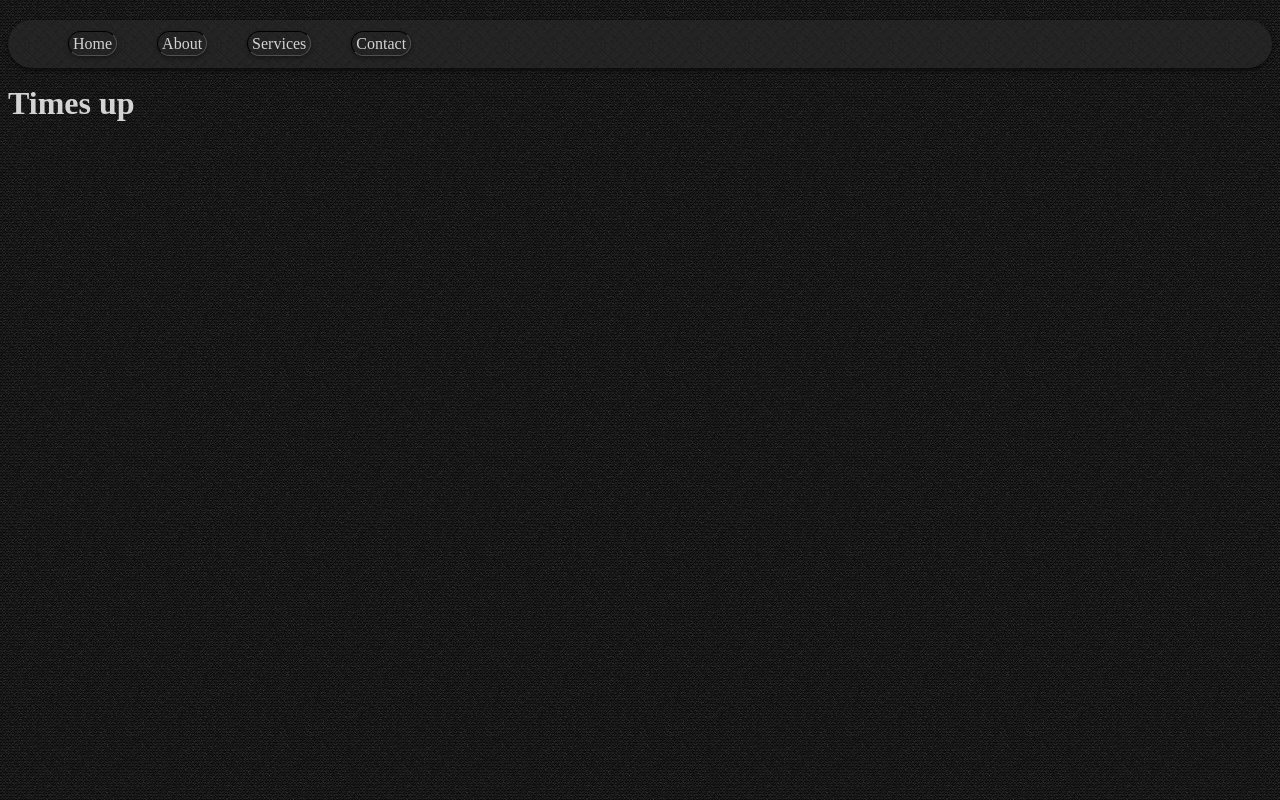
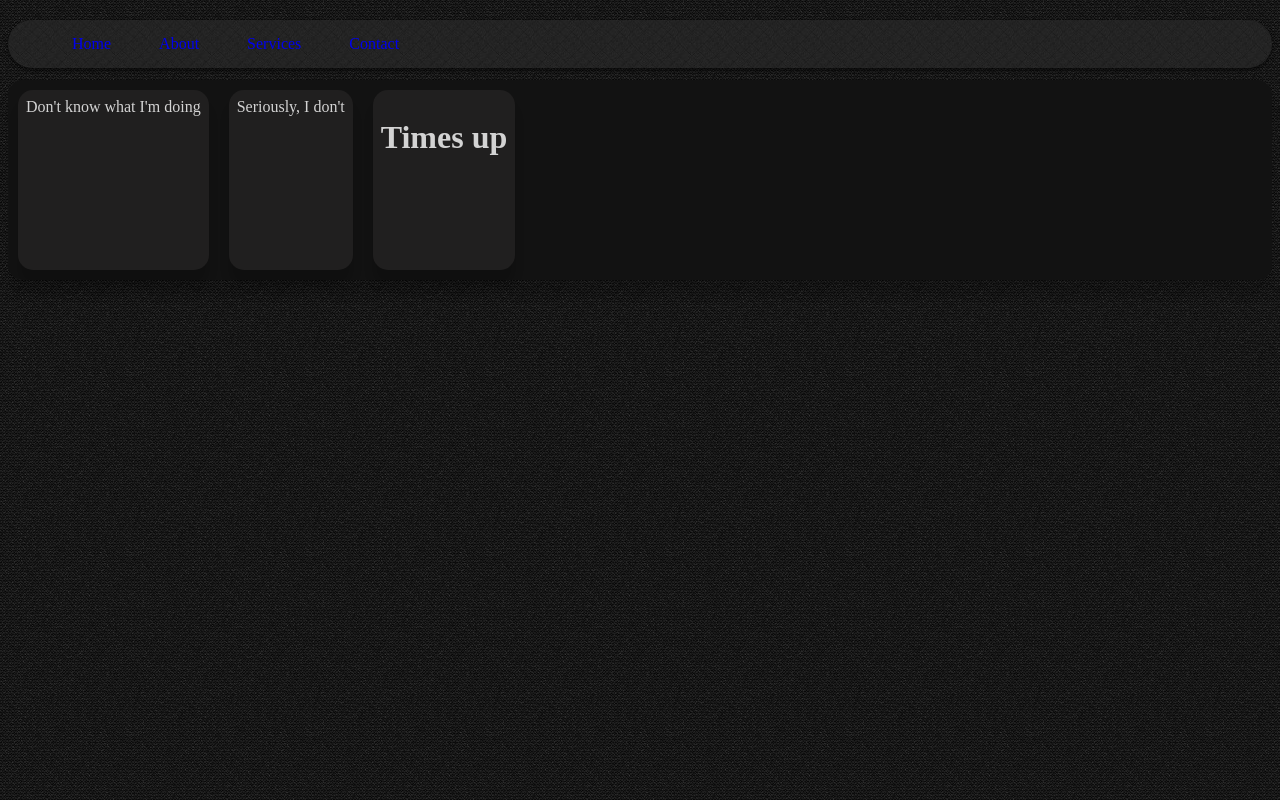
Before and after one commit to viured92/csci115, a plain HTML site: page index.html in a window 1280 px wide. Drawn offline with Linux system fonts and the light colour scheme.

Commit message:
addaadad

```diff
--- a/css/styles.css
+++ b/css/styles.css
@@ -18,19 +18,34 @@ body{
     overflow: auto;
 }
 
-.navbar ul li{
-    /* padding: 1px; */
+.navbar li{
     float: left;
     list-style: none;
     margin: 15px 20px;
-
 }
 
 .navbar li a{
     padding: 3px 4px;
     text-decoration: none;
-    color: lightgrey;
-    border: 1px inset #524f4f;
-    border-radius: 30px;
-    box-shadow: 0 2px 4px 0 rgba(0,0,0,.4);
 }
+
+.fContainer{
+    display: flex;
+    background-color:#121212;
+    height: 200px;
+    flex-direction: row;
+    align-content: space-around;
+    align-items: left;
+    border-radius: 15px;
+    box-shadow:0px 15px 10px rgba(0,0,0,0.15);
+}
+
+.fItem{
+    width:fit-content;
+    padding: 8px;
+    margin: 10px;
+    background-color: #201f1f;
+    border-radius: 15px;
+    box-shadow:0px 15px 10px rgba(0,0,0,0.15);
+
+}
--- a/index.html
+++ b/index.html
@@ -19,7 +19,10 @@
         </ul>
     </nav>
 
-
-    <h1>Times up</h1>
+    <div class="fContainer">
+        <div class="fItem">Don't know what I'm doing</div>
+        <div class="fItem">Seriously, I don't</div>
+        <div class="fItem"><h1>Times up</h1></div>
+    </div>
 </body>
 </html>
```
